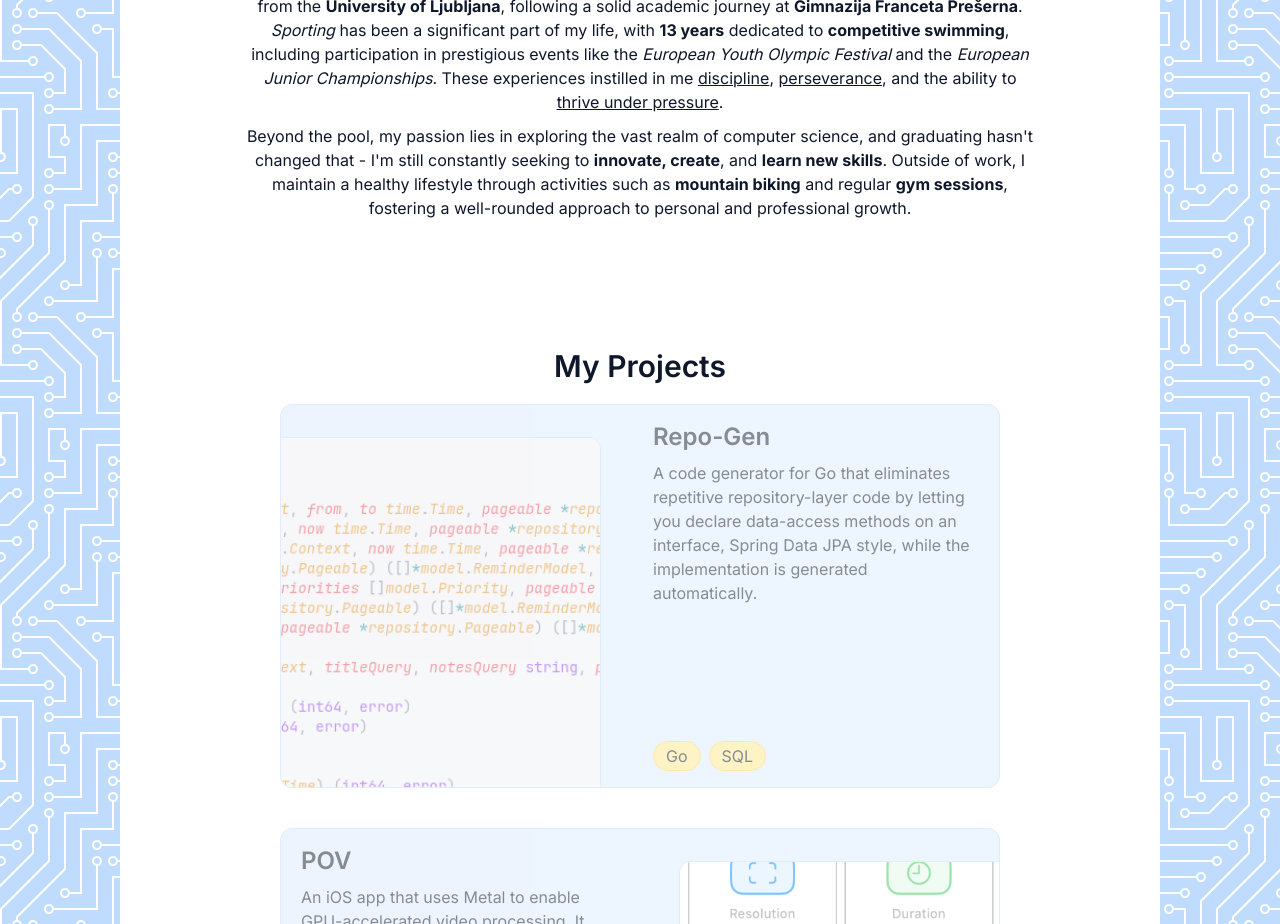
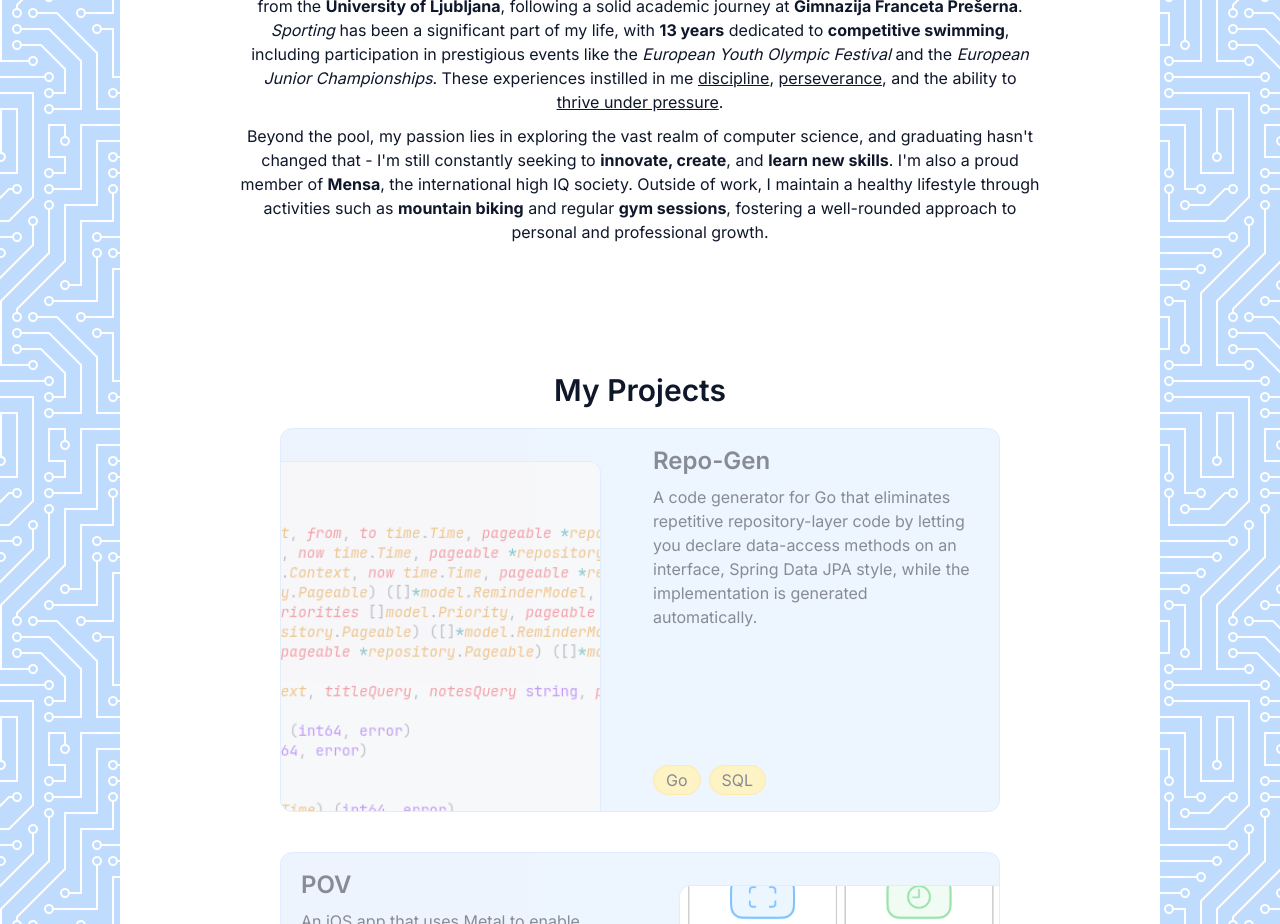
Before and after one commit to MhcVintar/portfolio, a Next.js app: page / in a window 1280 px wide. Shown: the part 1060-1984 px from the top of the page. Built offline with nearby package versions, Linux system fonts and the light colour scheme; no server answers.

Commit message:
Added Dependabot and mentioned Mensa

```diff
--- a/src/components/about.tsx
+++ b/src/components/about.tsx
@@ -38,10 +38,12 @@ export default function About() {
         Beyond the pool, my passion lies in exploring the vast realm of computer
         science, and graduating hasn&apos;t changed that - I&apos;m still
         constantly seeking to <strong>innovate, create</strong>, and{" "}
-        <strong>learn new skills</strong>. Outside of work, I maintain a healthy
-        lifestyle through activities such as <strong>mountain biking</strong>{" "}
-        and regular <strong>gym sessions</strong>, fostering a well-rounded
-        approach to personal and professional growth.
+        <strong>learn new skills</strong>. I&apos;m also a proud member of{" "}
+        <strong>Mensa</strong>, the international high IQ society. Outside of
+        work, I maintain a healthy lifestyle through activities such as{" "}
+        <strong>mountain biking</strong> and regular{" "}
+        <strong>gym sessions</strong>, fostering a well-rounded approach to
+        personal and professional growth.
       </p>
     </motion.section>
   );
```
